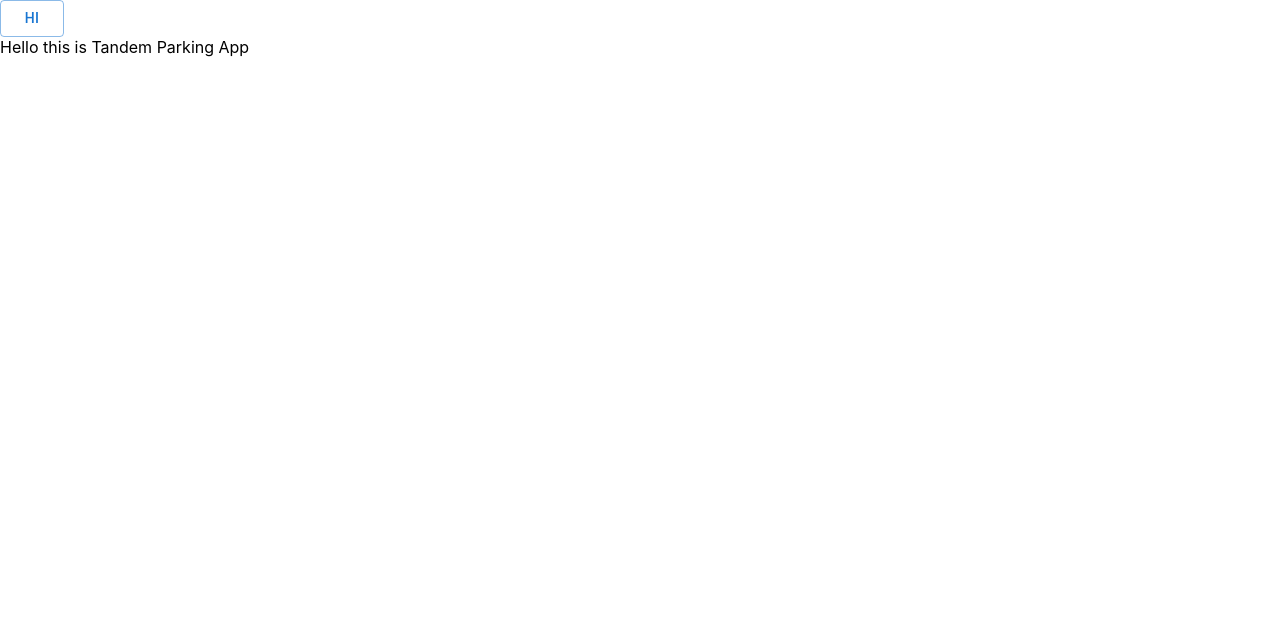
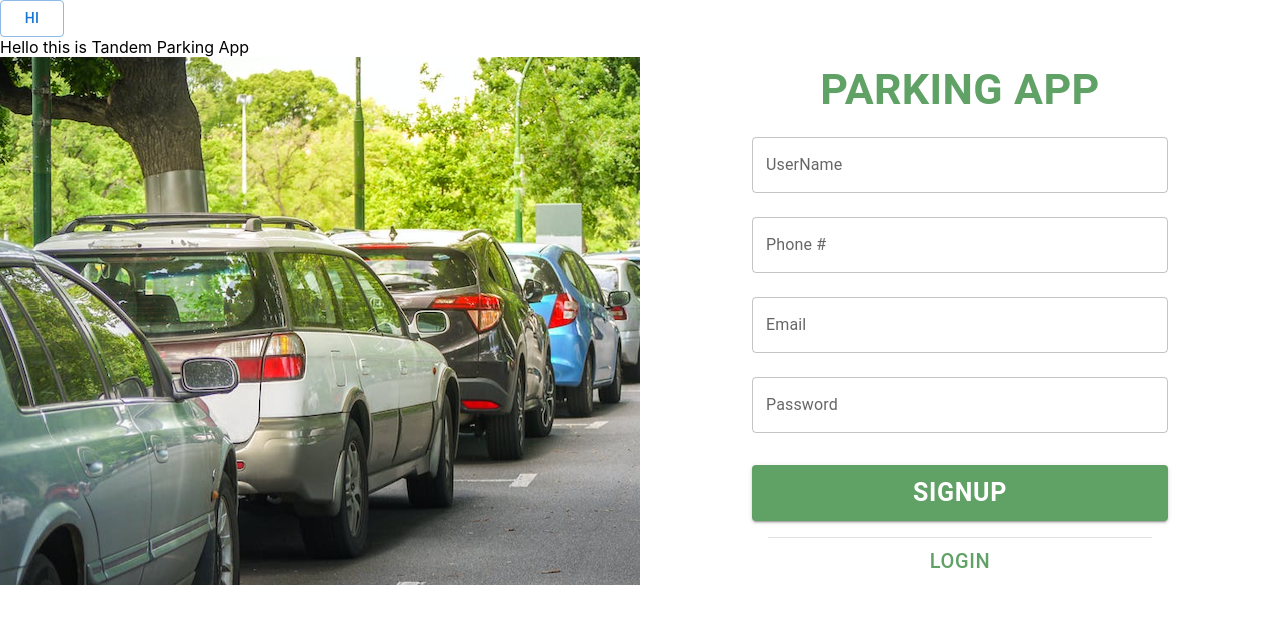
Before and after one commit to WaichungLing/ParkingApp, a React (Create React App) app: page / in a window 1280 px wide. Shown: the top 624 px of the page. Built offline with nearby package versions, Linux system fonts and the light colour scheme.

Commit message:
Update login page

```diff
--- a/src/index.js
+++ b/src/index.js
@@ -2,11 +2,13 @@ import React from 'react';
 import ReactDOM from 'react-dom';
 import './index.css';
 import App from './Pages/App';
+import Login from './Pages/Login';
 import reportWebVitals from './reportWebVitals';
 
 ReactDOM.render(
   <React.StrictMode>
     <App />
+    <Login />
   </React.StrictMode>,
   document.getElementById('root')
 );
```
